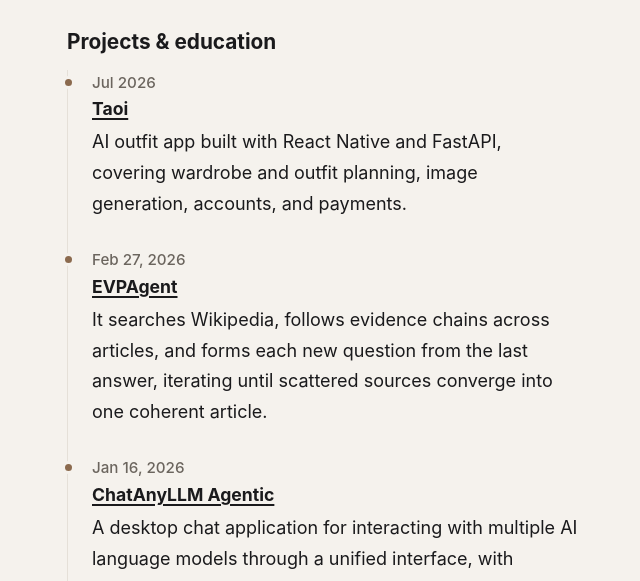
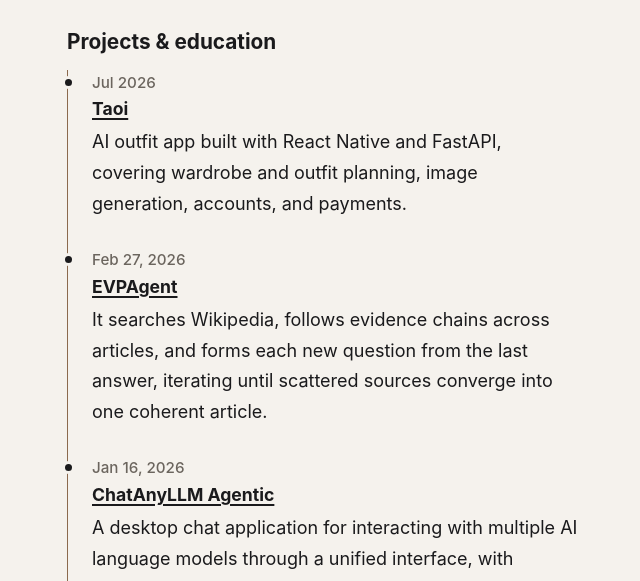
Before and after one commit to jinyang6/jinyang6.github.io, a plain HTML site: page index.html in a window 1280 px wide. Shown: the part 219-800 px from the top of the page, without its empty margins (317-957 px from the left). Drawn offline with Linux system fonts and the light colour scheme.

Commit message:
Use accent timeline line and neutral dots

```diff
--- a/index.html
+++ b/index.html
@@ -148,7 +148,7 @@
   .timeline li {
     position: relative;
     padding: 0 0 1.75rem 1.5rem;
-    border-left: 1px solid var(--border);
+    border-left: 1px solid var(--accent); /* --text for a black line */
   }
 
   .timeline li::before {
@@ -159,7 +159,8 @@
     width: 7px;
     height: 7px;
     border-radius: 50%;
-    background: var(--accent);
+    /* Near-black dot; use var(--muted) for gray. */
+    background: var(--text);
     /* Paper-colored halo masks the line around the dot. */
     box-shadow: 0 0 0 3px var(--background);
   }
```
